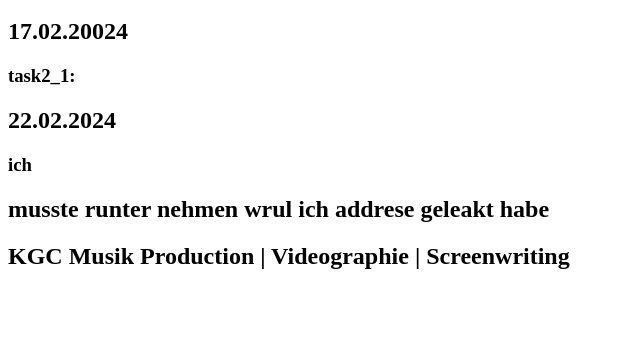
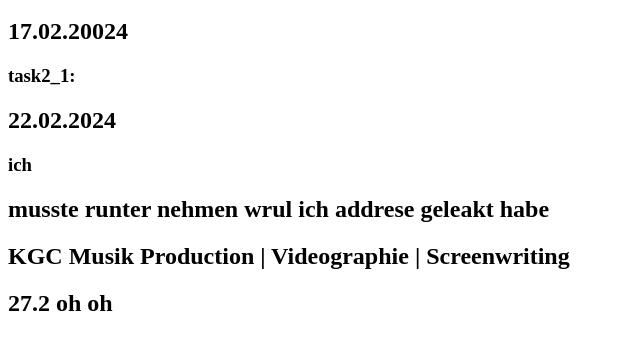
Before and after one commit to i-iim/i-iim.github.io, a plain HTML site: page index.html in a window 1280 px wide. Shown: the part 48-398 px from the top of the page, without its empty margins (0-640 px from the left). Drawn offline with Linux system fonts and the light colour scheme.

Commit message:
Aktualisieren von index.html

```diff
--- a/index.html
+++ b/index.html
@@ -23,6 +23,10 @@
 KGC
 Musik Production | Videographie | Screenwriting
 </h2>
+<h2>
+27.2
+oh oh
+</h2>
 
     </body>
 
```
